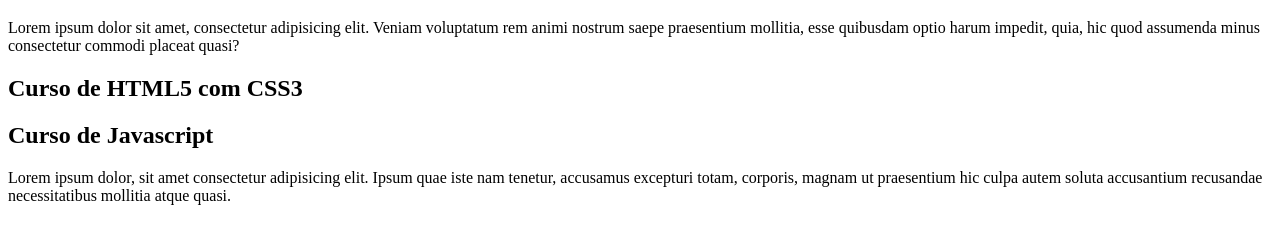
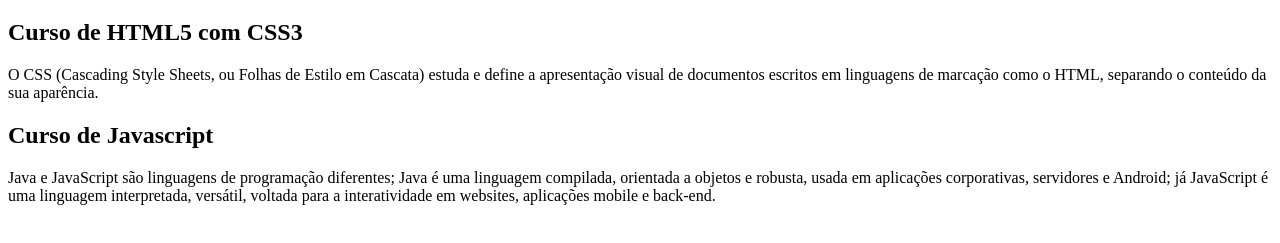
Before and after one commit to alberes06/Projeto-site, a plain HTML site: page index.html in a window 1280 px wide. Shown: the part 61-304 px from the top of the page. Drawn offline with Linux system fonts and the light colour scheme.

Commit message:
Update index.html

```diff
--- a/index.html
+++ b/index.html
@@ -9,16 +9,16 @@
     <main>
         <header>
             <h1>Cursos Grátis</h1>
-            <p>
-                Lorem ipsum dolor sit amet, consectetur adipisicing elit. Veniam voluptatum rem animi nostrum saepe praesentium mollitia, esse quibusdam optio harum impedit, quia, hic quod assumenda minus consectetur commodi placeat quasi?
-            </p>
         </header>
         <article>
             <h2>Curso de HTML5 com CSS3</h2>
+            <p>
+            O CSS (Cascading Style Sheets, ou Folhas de Estilo em Cascata) estuda e define a apresentação visual de documentos escritos em linguagens de marcação como o HTML, separando o conteúdo da sua aparência.
+            </p>
         </article>
         <article>
             <h2>Curso de Javascript</h2>
-            <p>Lorem ipsum dolor, sit amet consectetur adipisicing elit. Ipsum quae iste nam tenetur, accusamus excepturi totam, corporis, magnam ut praesentium hic culpa autem soluta accusantium recusandae necessitatibus mollitia atque quasi.</p>
+            <p>Java e JavaScript são linguagens de programação diferentes; Java é uma linguagem compilada, orientada a objetos e robusta, usada em aplicações corporativas, servidores e Android; já JavaScript é uma linguagem interpretada, versátil, voltada para a interatividade em websites, aplicações mobile e back-end. </p>
         </article>
     </main>
 
```
